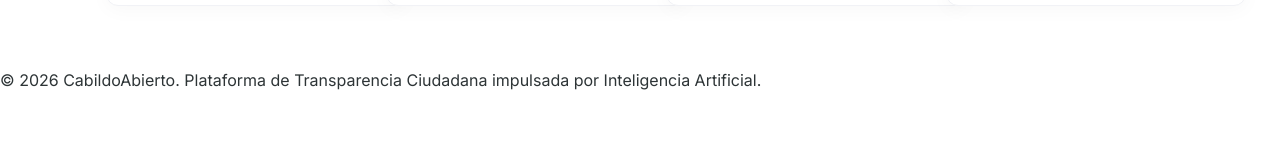
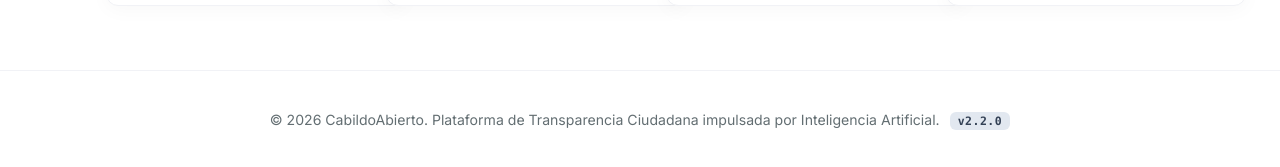
Before and after one commit to Maruchan35/inova, a React (Vite) app in the folder frontend/: page / in a window 1280 px wide. Shown: the part 1296-1463 px from the top of the page. Before the commit the page ends 1386 px from the top, so only its background shows below. Built offline with nearby package versions, Linux system fonts and the light colour scheme; no server answers.

Commit message:
chore(release): v2.2.0 - mapa interactivo de Mexico, WhatsApp flotante, oraciones continuas y control de version

```diff
--- a/frontend/package.json
+++ b/frontend/package.json
@@ -1,7 +1,7 @@
 {
   "name": "cabildo-abierto-frontend",
   "private": true,
-  "version": "0.1.0",
+  "version": "2.2.0",
   "type": "module",
   "scripts": {
     "dev": "vite",
--- a/frontend/src/App.css
+++ b/frontend/src/App.css
@@ -1471,3 +1471,27 @@
 .chat-documentos .btn-link { text-align: left; font-size: .82rem; padding: 2px 0; }
 .chat-documentos .btn-link span { color: var(--text-muted); }
 .chat-entendido { font-size: .72rem; color: var(--text-muted); margin-top: 8px; }
+
+/* Footer & Version Badge */
+footer {
+  text-align: center;
+  padding: 2.5rem 1.5rem;
+  border-top: 1px solid #f1f2f6;
+  color: var(--text-muted);
+  font-size: 0.88rem;
+  margin-top: 4rem;
+}
+
+.version-badge {
+  display: inline-block;
+  margin-left: 10px;
+  background: #e2e8f0;
+  color: #334155;
+  font-size: 0.72rem;
+  font-weight: 700;
+  padding: 2px 8px;
+  border-radius: 6px;
+  letter-spacing: 0.5px;
+  font-family: 'SFMono-Regular', Consolas, 'Liberation Mono', Menlo, monospace;
+  vertical-align: middle;
+}
--- a/frontend/src/App.jsx
+++ b/frontend/src/App.jsx
@@ -178,7 +178,10 @@
       <Chatbot filtros={chatbotFiltros} contexto={contexto} onVerPagina={verPagina} onIr={navigate} abiertoPorDefecto={chatbotAbierto} onCerrar={() => setChatbotAbierto(false)} />
 
       <footer>
-        <p>&copy; 2026 CabildoAbierto. Plataforma de Transparencia Ciudadana impulsada por Inteligencia Artificial.</p>
+        <p>
+          &copy; 2026 CabildoAbierto. Plataforma de Transparencia Ciudadana impulsada por Inteligencia Artificial.
+          <span className="version-badge">v2.2.0</span>
+        </p>
       </footer>
     </>
   );
```
